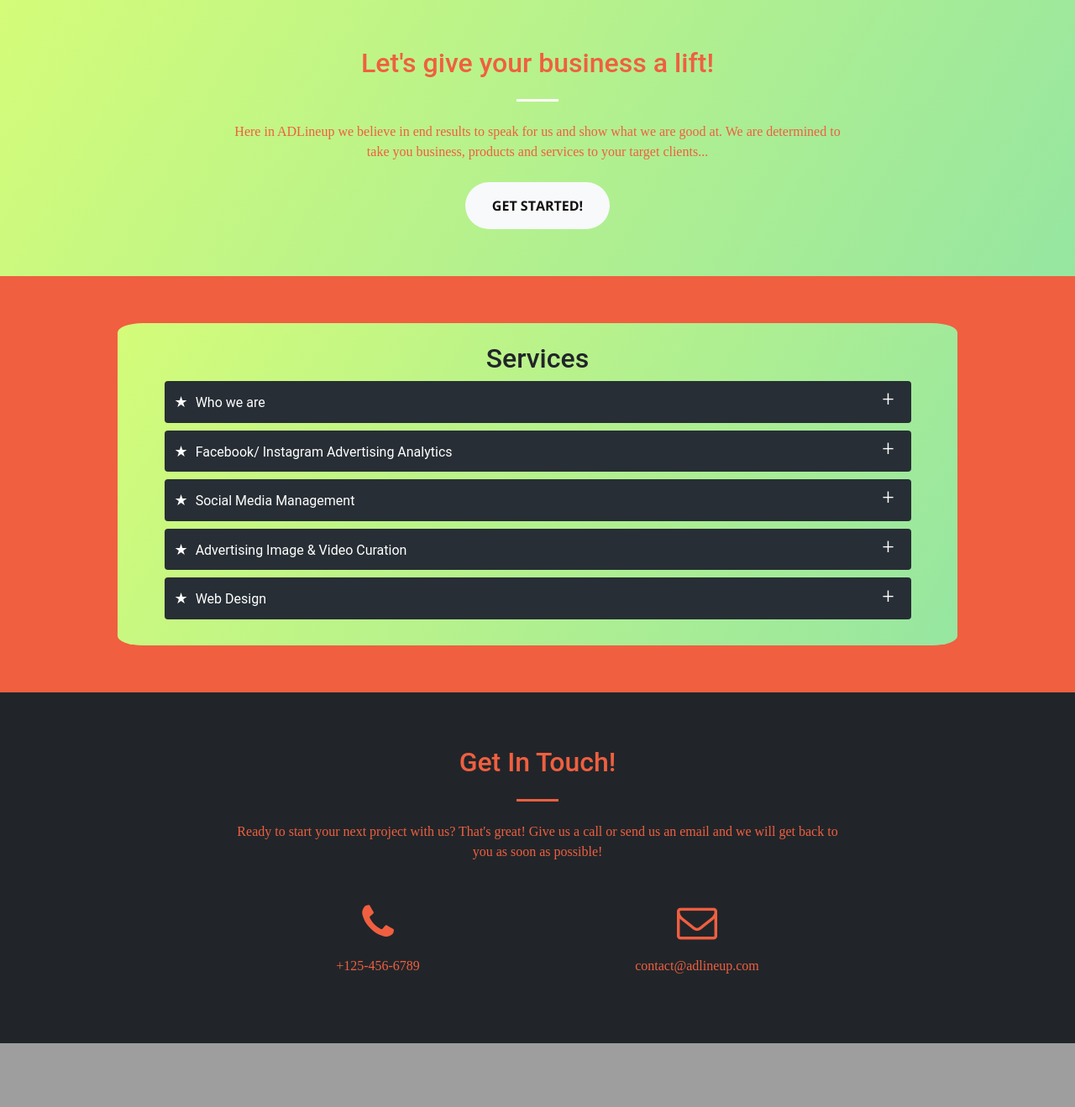
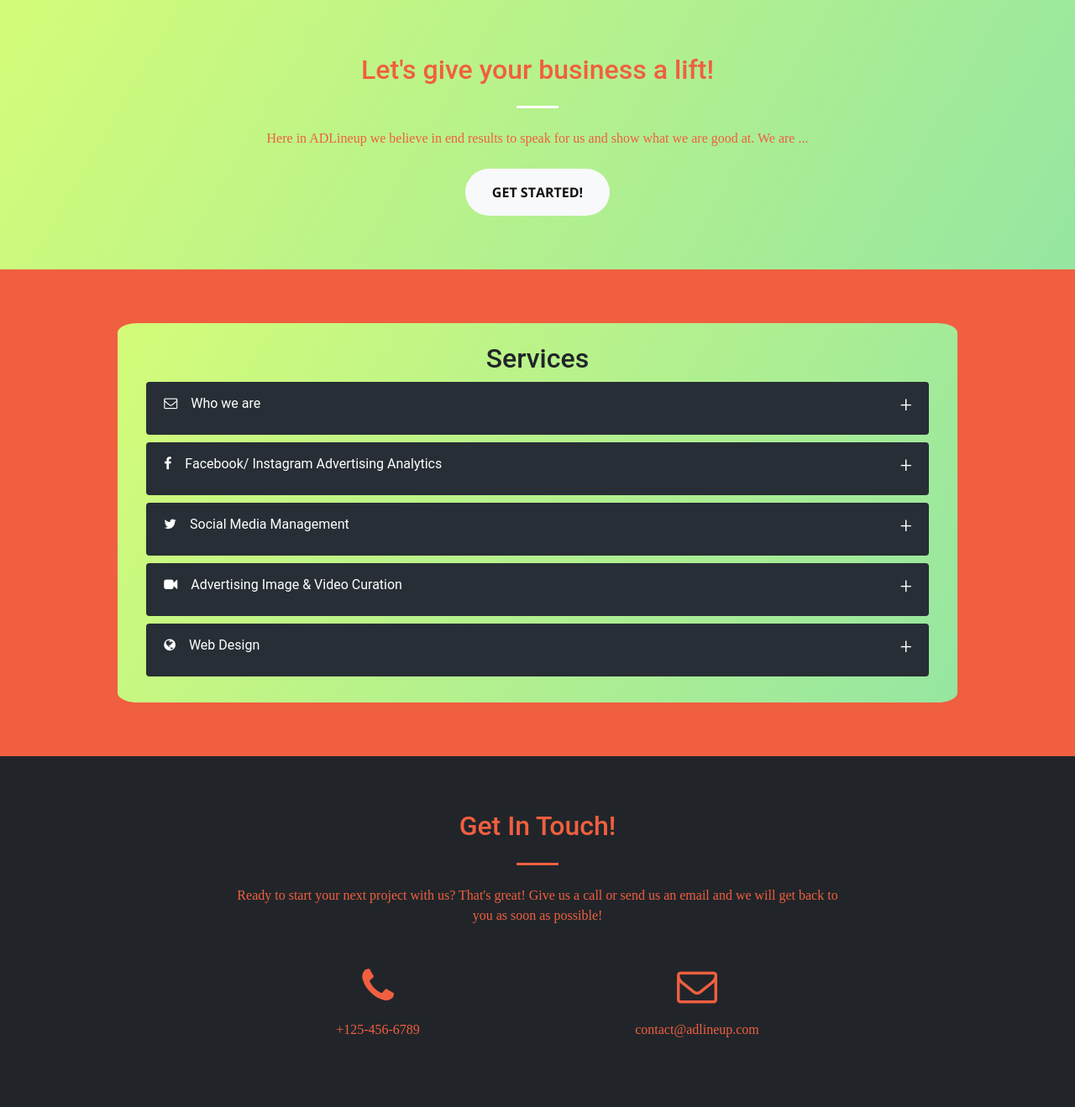
Before and after one commit to Proyce/adl, a PHP site: page / in a window 1280 px wide. Shown: the part 800-2119 px from the top of the page at 84% size. Before the commit the page ends 2043 px from the top, so only its background shows below. Run offline with PHP 8.4, Linux system fonts and the light colour scheme.

```diff
--- a/css/custom.css
+++ b/css/custom.css
@@ -42,6 +42,10 @@ body{
 	margin: auto;
 }
 
+section {
+    padding: 4rem 0;
+}
+
 
 /*
 			Homepage
@@ -64,6 +68,10 @@ body{
   font-size: 14px;
   line-height: 30px;
   color: #777;
+}
+
+.contactFormFormWrapper form{
+  border-radius: 5%;
 }
 
 #contactForm input[type="text"],
@@ -198,14 +206,18 @@ footer{
 ------------------------------------- */
 .accordion-container{
   background: linear-gradient(120deg, #d4fc79 0%, #96e6a1 100%);
-  padding: 2% 5%;
-  border-radius: 3%;
+  padding: 2% 3%;
+  border-radius: 2.5%;
+}
+
+#services .container, #services .row{
+  padding: 0;
+}
+
+.ziehharmonika{
+  width: 100%;
 }
 
 .ziehharmonika img{
   max-width: 100%;
 }
-
-section {
-    padding: 3.5rem 0;
-}
--- a/index.html
+++ b/index.html
@@ -80,7 +80,7 @@
           <div class="col-lg-8 mx-auto text-center">
             <h2 class="section-heading text-orange">Let's give your business a lift!</h2>
             <hr class="light my-4 center">
-            <p class="text-faded mb-4 text-orange">Here in ADLineup we believe in end results to speak for us and show what we are good at. We are determined to take you business, products and services to your target clients...</p>
+            <p class="text-faded mb-4 text-orange">Here in ADLineup we believe in end results to speak for us and show what we are good at. We are ...</p>
             <a class="btn btn-light btn-xl js-scroll-trigger" href="#services">Get Started!</a>
           </div>
         </div>
@@ -91,7 +91,7 @@
       <section class="bg-orange" id="services">
         <div class="container">
           <div class="row">
-            <div class="col-lg-12 mx-auto text-center">
+            <div class="col-md-10 col-md-offset-1 col-md-12 text-center">
 
           <div class="jquery-script-clear"></div>
 
@@ -100,27 +100,28 @@
               <h2>Services</h2>
 
               <div class="ziehharmonika">
-                <h3>Who we are</h3>
+                <h3><i class="fa fa-envelope-o mb-3 sr-contact"> &nbsp;&nbsp;&nbsp; </i>Who we are</h3>
                 <div>
                   <p>Lorem ipsum dolor sit amet, consectetur adipisicing elit. Eligendi commodi facere odit alias velit ducimus accusantium maiores, mollitia vitae eum quae maxime labore, quia non consequatur culpa similique, molestiae dicta.</p>
                   <div class="text-center">
                     <img src="img/adlineup.png">
                   </div>
                 </div>
-                <h3>Facebook/ Instagram Advertising Analytics</h3>
+                <h3><i class="fa fa-facebook mb-3 sr-contact"> &nbsp;&nbsp;&nbsp; </i>Facebook/ Instagram Advertising Analytics</h3>
                 <div>
                   <p>Consectetur adipisicing elit. Eligendi commodi facere odit alias velit ducimus accusantium maiores, mollitia vitae eum quae maxime labore, quia non consequatur culpa similique, molestiae dicta.</p>
                 </div>
-                <h3>Social Media Management</h3>
+                <h3><i class="fa fa-twitter mb-3 sr-contact"> &nbsp;&nbsp;&nbsp; </i>Social Media Management</h3>
                 <div>
                   <p>Endi commodi facere odit alias velit ducimus accusantium maiores, mollitia vitae eum quae maxime labore, quia non consequatur culpa similique, molestiae dicta.</p>
                 </div>
-                <h3>Advertising Image & Video Curation</h3>
+                <h3><i class="fa fa-video-camera mb-3 sr-contact"> &nbsp;&nbsp;&nbsp; </i>Advertising Image & Video Curation</h3>
                 <div>
                   <p>Endi commodi facere odit alias velit ducimus accusantium maiores, mollitia vitae eum quae maxime labore, quia non consequatur culpa similique, molestiae dicta.</p>
                 </div>
-                <h3>Web Design</h3>
+                <h3><i class="fa fa-globe mb-3 sr-contact"> &nbsp;&nbsp;&nbsp; </i>Web Design</h3>
                 <div>
+                  <p><strong>Some aspects of web design that we take care of. </strong></p>
                   <p>Endi commodi facere odit alias velit ducimus accusantium maiores, mollitia vitae eum quae maxime labore, quia non consequatur culpa similique, molestiae dicta.</p>
                 </div>
               </div>
@@ -175,7 +176,7 @@
       $(document).ready(function() {
         $('.ziehharmonika').ziehharmonika({
           collapsible: true,
-          prefix: '★'
+          prefix: ''
         });
       });
     </script>
```
Also changed, not shown: img/portfolio/fullsize/1.jpg (deleted), img/portfolio/fullsize/2.jpg (deleted), img/portfolio/fullsize/3.jpg (deleted), img/portfolio/fullsize/4.jpg (deleted), img/portfolio/fullsize/5.jpg (deleted), img/portfolio/fullsize/6.jpg (deleted), img/portfolio/thumbnails/1.jpg (deleted), img/portfolio/thumbnails/2.jpg (deleted), img/portfolio/thumbnails/3.jpg (deleted), img/portfolio/thumbnails/4.jpg (deleted), img/portfolio/thumbnails/5.jpg (deleted), img/portfolio/thumbnails/6.jpg (deleted).
